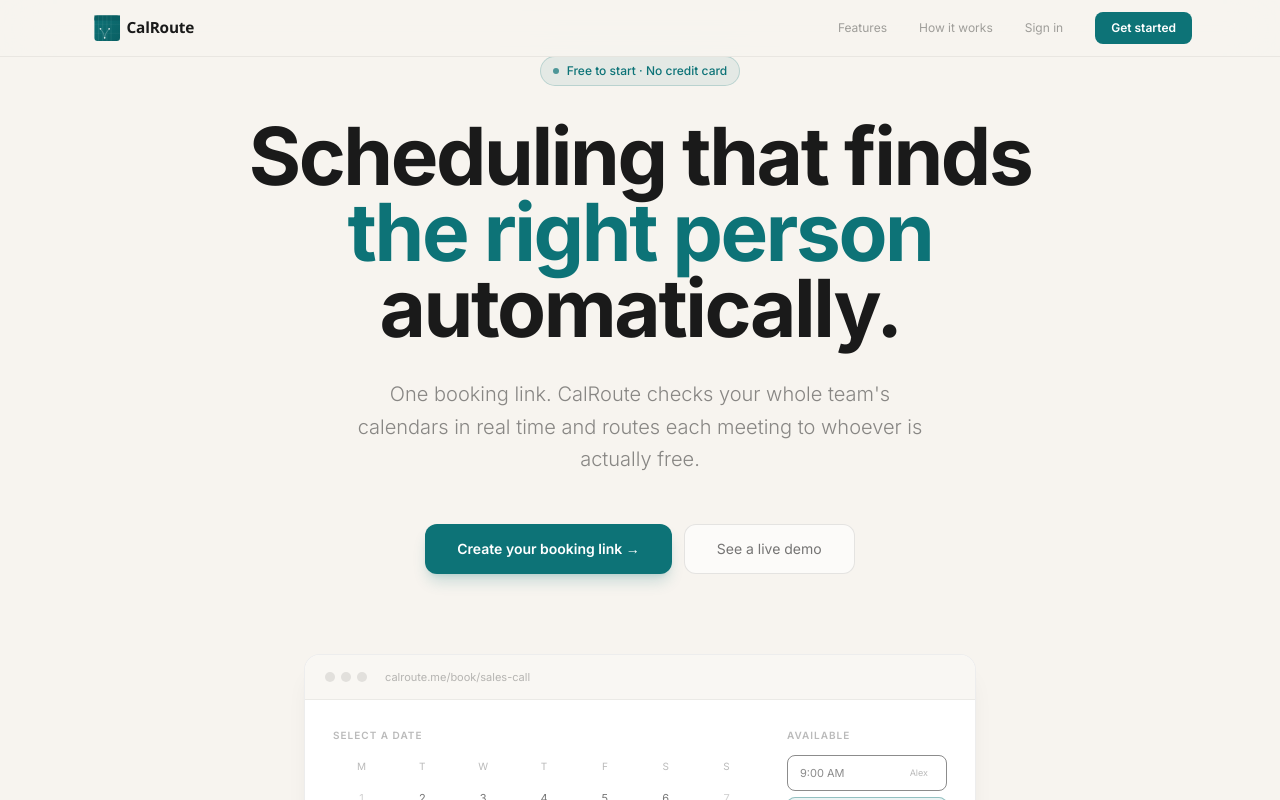
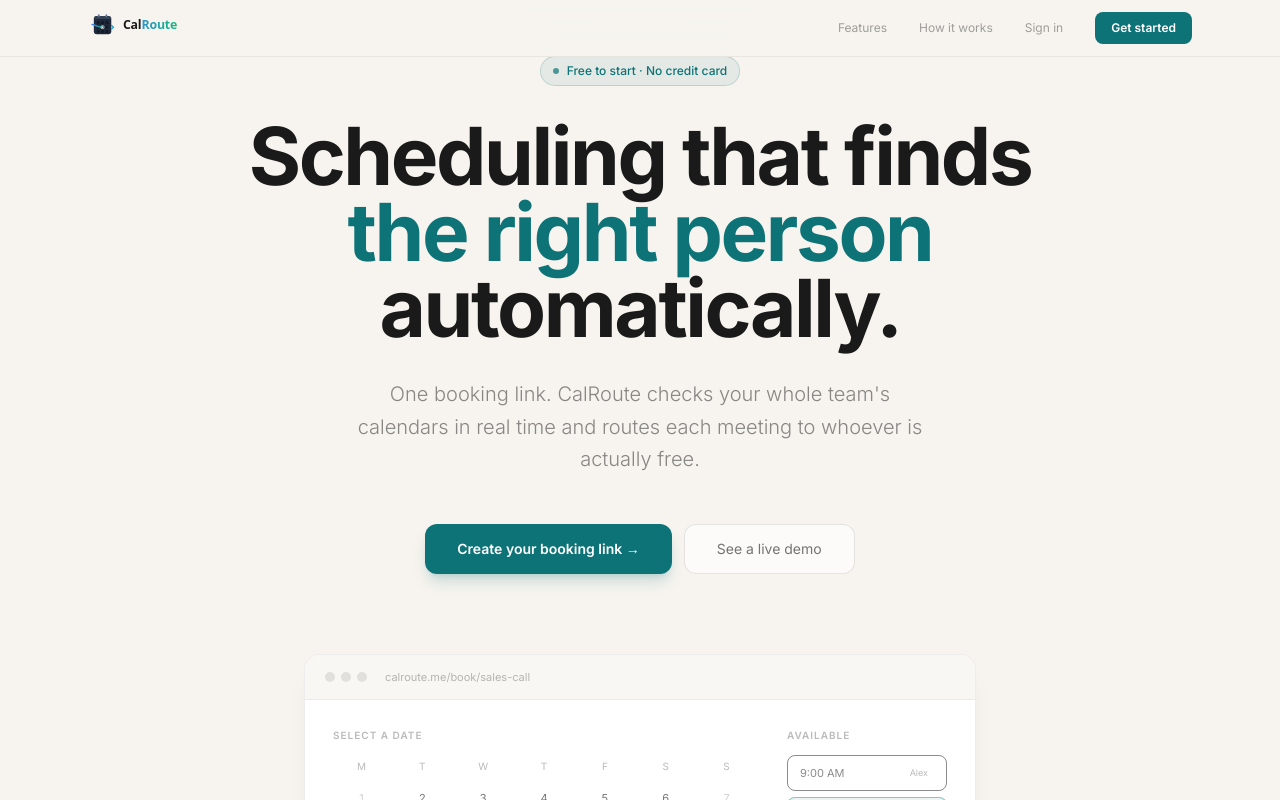
Before and after one commit to CalRoute/calroute, a Next.js app: page / in a window 1280 px wide. Shown: the top 800 px of the page. Built offline with nearby package versions, Linux system fonts and the light colour scheme.

Commit message:
fix: update embedded logo SVGs in components to match new design

```diff
--- a/src/app/page.tsx
+++ b/src/app/page.tsx
@@ -7,29 +7,33 @@
       {/* Nav */}
       <nav className="fixed top-0 left-0 right-0 z-50 bg-[#F7F4EF]/90 backdrop-blur-xl border-b border-[#1a1a1a]/[0.06]">
         <div className="max-w-6xl mx-auto px-6 h-14 flex items-center justify-between">
-          <svg viewBox="0 0 400 120" className="w-32 h-auto" xmlns="http://www.w3.org/2000/svg">
+          <svg viewBox="0 0 440 100" className="w-40 h-auto" xmlns="http://www.w3.org/2000/svg">
             <defs>
-              <linearGradient id="grad" x1="0%" y1="0%" x2="100%" y2="100%">
-                <stop offset="0%" style={{ stopColor: '#0D7377', stopOpacity: 1 }} />
-                <stop offset="100%" style={{ stopColor: '#0a5f63', stopOpacity: 1 }} />
+              <linearGradient id="text-route-grad" x1="0%" y1="0%" x2="100%" y2="0%">
+                <stop offset="0%" stopColor="#3b82f6" />
+                <stop offset="100%" stopColor="#10b981" />
               </linearGradient>
             </defs>
-            <g>
-              <rect x="20" y="20" width="80" height="80" rx="10" fill="url(#grad)" />
-              <rect x="20" y="20" width="80" height="16" rx="10" ry="0" fill="#0a5f63" />
-              <line x1="33" y1="20" x2="33" y2="100" stroke="rgba(255,255,255,0.2)" strokeWidth="1.2" />
-              <line x1="46" y1="20" x2="46" y2="100" stroke="rgba(255,255,255,0.2)" strokeWidth="1.2" />
-              <line x1="59" y1="20" x2="59" y2="100" stroke="rgba(255,255,255,0.2)" strokeWidth="1.2" />
-              <line x1="72" y1="20" x2="72" y2="100" stroke="rgba(255,255,255,0.2)" strokeWidth="1.2" />
-              <line x1="20" y1="48" x2="100" y2="48" stroke="rgba(255,255,255,0.15)" strokeWidth="0.8" />
-              <line x1="20" y1="76" x2="100" y2="76" stroke="rgba(255,255,255,0.15)" strokeWidth="0.8" />
-              <circle cx="39" cy="62" r="2.8" fill="white" opacity="0.8" />
-              <circle cx="66" cy="62" r="2.8" fill="white" opacity="0.8" />
-              <circle cx="52" cy="90" r="2.8" fill="white" opacity="0.8" />
-              <path d="M 39 62 Q 52 76 52 90" stroke="white" strokeWidth="1.2" fill="none" opacity="0.6" strokeLinecap="round" />
-              <path d="M 66 62 Q 52 76 52 90" stroke="white" strokeWidth="1.2" fill="none" opacity="0.6" strokeLinecap="round" />
+            <g transform="translate(16, 12) scale(0.8)">
+              <rect x="0" y="6" width="60" height="62" rx="10" fill="#1e293b" />
+              <path d="M 0 16 L 60 16 L 60 16 C 60 10.47, 55.53 6, 50 6 L 10 6 C 4.47 6, 0 10.47, 0 16 Z" fill="#334155" />
+              <rect x="14" y="0" width="6" height="10" rx="3" fill="#64748b" />
+              <rect x="40" y="0" width="6" height="10" rx="3" fill="#64748b" />
+              <rect x="10" y="24" width="10" height="10" rx="2.5" fill="#0b0f19" opacity="0.6" />
+              <rect x="25" y="24" width="10" height="10" rx="2.5" fill="#0b0f19" opacity="0.6" />
+              <rect x="40" y="24" width="10" height="10" rx="2.5" fill="#0b0f19" opacity="0.6" />
+              <rect x="10" y="39" width="10" height="10" rx="2.5" fill="#0b0f19" opacity="0.6" />
+              <rect x="40" y="39" width="10" height="10" rx="2.5" fill="#0b0f19" opacity="0.6" />
+              <rect x="10" y="54" width="10" height="10" rx="2.5" fill="#0b0f19" opacity="0.6" />
+              <rect x="25" y="54" width="10" height="10" rx="2.5" fill="#0b0f19" opacity="0.6" />
+              <rect x="40" y="54" width="10" height="10" rx="2.5" fill="#0b0f19" opacity="0.6" />
+              <path d="M -6 35 C 4 35, 12 44, 30 44" fill="none" stroke="url(#text-route-grad)" strokeWidth="5" strokeLinecap="round" />
+              <rect x="25" y="39" width="10" height="10" rx="2.5" fill="none" stroke="#ffffff" strokeWidth="2" />
+              <circle cx="30" cy="44" r="2.5" fill="#ffffff" />
+              <path d="M 30 44 L 68 44" fill="none" stroke="url(#text-route-grad)" strokeWidth="5" strokeLinecap="round" />
+              <path d="M 61 38 L 68 44 L 61 50" fill="none" stroke="url(#text-route-grad)" strokeWidth="4.5" strokeLinecap="round" strokeLinejoin="round" />
             </g>
-            <text x="120" y="75" fontFamily="Segoe UI, Arial, sans-serif" fontSize="48" fontWeight="700" fill="#1a1a1a" letterSpacing="-0.5">CalRoute</text>
+            <text x="96" y="52" fontFamily="system-ui, -apple-system, sans-serif" fontWeight="800" fontSize="34" fill="#1a1a1a" letterSpacing="-0.5">Cal<tspan fill="url(#text-route-grad)">Route</tspan></text>
           </svg>
           <div className="flex items-center gap-8">
             <a href="#features" className="text-xs text-[#1a1a1a]/40 hover:text-[#1a1a1a] transition-colors hidden sm:block">Features</a>
--- a/src/components/DashboardLayout.tsx
+++ b/src/components/DashboardLayout.tsx
@@ -23,26 +23,25 @@
       {/* Mobile header */}
       <div className="fixed top-0 left-0 right-0 bg-white border-b border-gray-200 px-4 py-3 flex items-center justify-between z-40 md:hidden">
         <Link href="/" className="flex items-center gap-2 h-8">
-          <svg viewBox="0 0 200 200" className="w-8 h-8" xmlns="http://www.w3.org/2000/svg">
+          <svg viewBox="0 0 100 100" className="w-8 h-8" xmlns="http://www.w3.org/2000/svg">
             <defs>
-              <linearGradient id="mobGrad" x1="0%" y1="0%" x2="100%" y2="100%">
-                <stop offset="0%" style={{ stopColor: '#0D7377', stopOpacity: 1 }} />
-                <stop offset="100%" style={{ stopColor: '#0a5f63', stopOpacity: 1 }} />
+              <linearGradient id="mobFaviconGrad" x1="0%" y1="100%" x2="100%" y2="0%">
+                <stop offset="0%" stopColor="#2563eb" />
+                <stop offset="50%" stopColor="#3b82f6" />
+                <stop offset="100%" stopColor="#10b981" />
               </linearGradient>
             </defs>
-            <rect x="50" y="50" width="100" height="100" rx="12" fill="url(#mobGrad)" />
-            <rect x="50" y="50" width="100" height="20" rx="12" ry="0" fill="#0a5f63" />
-            <line x1="67" y1="50" x2="67" y2="150" stroke="rgba(255,255,255,0.2)" strokeWidth="1.5" />
-            <line x1="84" y1="50" x2="84" y2="150" stroke="rgba(255,255,255,0.2)" strokeWidth="1.5" />
-            <line x1="101" y1="50" x2="101" y2="150" stroke="rgba(255,255,255,0.2)" strokeWidth="1.5" />
-            <line x1="118" y1="50" x2="118" y2="150" stroke="rgba(255,255,255,0.2)" strokeWidth="1.5" />
-            <line x1="50" y1="80" x2="150" y2="80" stroke="rgba(255,255,255,0.15)" strokeWidth="1" />
-            <line x1="50" y1="110" x2="150" y2="110" stroke="rgba(255,255,255,0.15)" strokeWidth="1" />
-            <circle cx="75" cy="95" r="3.5" fill="white" opacity="0.8" />
-            <circle cx="110" cy="95" r="3.5" fill="white" opacity="0.8" />
-            <circle cx="93" cy="130" r="3.5" fill="white" opacity="0.8" />
-            <path d="M 75 95 Q 93 110 93 130" stroke="white" strokeWidth="1.5" fill="none" opacity="0.6" strokeLinecap="round" />
-            <path d="M 110 95 Q 93 110 93 130" stroke="white" strokeWidth="1.5" fill="none" opacity="0.6" strokeLinecap="round" />
+            <g transform="translate(15, 12)">
+              <rect x="0" y="8" width="70" height="72" rx="14" fill="#1e293b" />
+              <path d="M 0 20 L 70 20 L 70 20 C 70 13.37, 63.63 8, 56 8 L 14 8 C 6.37 8, 0 13.37, 0 20 Z" fill="#334155" />
+              <rect x="16" y="0" width="8" height="14" rx="4" fill="#64748b" />
+              <rect x="46" y="0" width="8" height="14" rx="4" fill="#64748b" />
+              <path d="M 12 56 C 24 56, 26 38, 44 38" fill="none" stroke="url(#mobFaviconGrad)" strokeWidth="7" strokeLinecap="round" />
+              <rect x="36" y="30" width="16" height="16" rx="4" fill="none" stroke="#ffffff" strokeWidth="3" />
+              <circle cx="44" cy="38" r="3.5" fill="#ffffff" />
+              <path d="M 44 38 L 78 38" fill="none" stroke="url(#mobFaviconGrad)" strokeWidth="7" strokeLinecap="round" />
+              <path d="M 69 30 L 78 38 L 69 46" fill="none" stroke="url(#mobFaviconGrad)" strokeWidth="6.5" strokeLinecap="round" strokeLinejoin="round" />
+            </g>
           </svg>
           <span className="text-lg font-bold text-gray-900">CalRoute</span>
         </Link>
@@ -71,28 +70,27 @@
         {/* Logo */}
         <div className="px-6 py-6 border-b border-gray-200">
           <Link href="/" className="flex items-center gap-2 group">
-            <svg viewBox="0 0 200 200" className="w-10 h-10 flex-shrink-0" xmlns="http://www.w3.org/2000/svg">
+            <svg viewBox="0 0 100 100" className="w-10 h-10 flex-shrink-0" xmlns="http://www.w3.org/2000/svg">
               <defs>
-                <linearGradient id="sideGrad" x1="0%" y1="0%" x2="100%" y2="100%">
-                  <stop offset="0%" style={{ stopColor: '#0D7377', stopOpacity: 1 }} />
-                  <stop offset="100%" style={{ stopColor: '#0a5f63', stopOpacity: 1 }} />
+                <linearGradient id="sideFaviconGrad" x1="0%" y1="100%" x2="100%" y2="0%">
+                  <stop offset="0%" stopColor="#2563eb" />
+                  <stop offset="50%" stopColor="#3b82f6" />
+                  <stop offset="100%" stopColor="#10b981" />
                 </linearGradient>
               </defs>
-              <rect x="50" y="50" width="100" height="100" rx="12" fill="url(#sideGrad)" />
-              <rect x="50" y="50" width="100" height="20" rx="12" ry="0" fill="#0a5f63" />
-              <line x1="67" y1="50" x2="67" y2="150" stroke="rgba(255,255,255,0.2)" strokeWidth="1.5" />
-              <line x1="84" y1="50" x2="84" y2="150" stroke="rgba(255,255,255,0.2)" strokeWidth="1.5" />
-              <line x1="101" y1="50" x2="101" y2="150" stroke="rgba(255,255,255,0.2)" strokeWidth="1.5" />
-              <line x1="118" y1="50" x2="118" y2="150" stroke="rgba(255,255,255,0.2)" strokeWidth="1.5" />
-              <line x1="50" y1="80" x2="150" y2="80" stroke="rgba(255,255,255,0.15)" strokeWidth="1" />
-              <line x1="50" y1="110" x2="150" y2="110" stroke="rgba(255,255,255,0.15)" strokeWidth="1" />
-              <circle cx="75" cy="95" r="3.5" fill="white" opacity="0.8" />
-              <circle cx="110" cy="95" r="3.5" fill="white" opacity="0.8" />
-              <circle cx="93" cy="130" r="3.5" fill="white" opacity="0.8" />
-              <path d="M 75 95 Q 93 110 93 130" stroke="white" strokeWidth="1.5" fill="none" opacity="0.6" strokeLinecap="round" />
-              <path d="M 110 95 Q 93 110 93 130" stroke="white" strokeWidth="1.5" fill="none" opacity="0.6" strokeLinecap="round" />
+              <g transform="translate(15, 12)">
+                <rect x="0" y="8" width="70" height="72" rx="14" fill="#1e293b" />
+                <path d="M 0 20 L 70 20 L 70 20 C 70 13.37, 63.63 8, 56 8 L 14 8 C 6.37 8, 0 13.37, 0 20 Z" fill="#334155" />
+                <rect x="16" y="0" width="8" height="14" rx="4" fill="#64748b" />
+                <rect x="46" y="0" width="8" height="14" rx="4" fill="#64748b" />
+                <path d="M 12 56 C 24 56, 26 38, 44 38" fill="none" stroke="url(#sideFaviconGrad)" strokeWidth="7" strokeLinecap="round" />
+                <rect x="36" y="30" width="16" height="16" rx="4" fill="none" stroke="#ffffff" strokeWidth="3" />
+                <circle cx="44" cy="38" r="3.5" fill="#ffffff" />
+                <path d="M 44 38 L 78 38" fill="none" stroke="url(#sideFaviconGrad)" strokeWidth="7" strokeLinecap="round" />
+                <path d="M 69 30 L 78 38 L 69 46" fill="none" stroke="url(#sideFaviconGrad)" strokeWidth="6.5" strokeLinecap="round" strokeLinejoin="round" />
+              </g>
             </svg>
-            <span className="text-lg font-bold text-gray-900 group-hover:text-[#0D7377] transition-colors">CalRoute</span>
+            <span className="text-lg font-bold text-gray-900 group-hover:text-[#3b82f6] transition-colors">CalRoute</span>
           </Link>
         </div>
 
```
